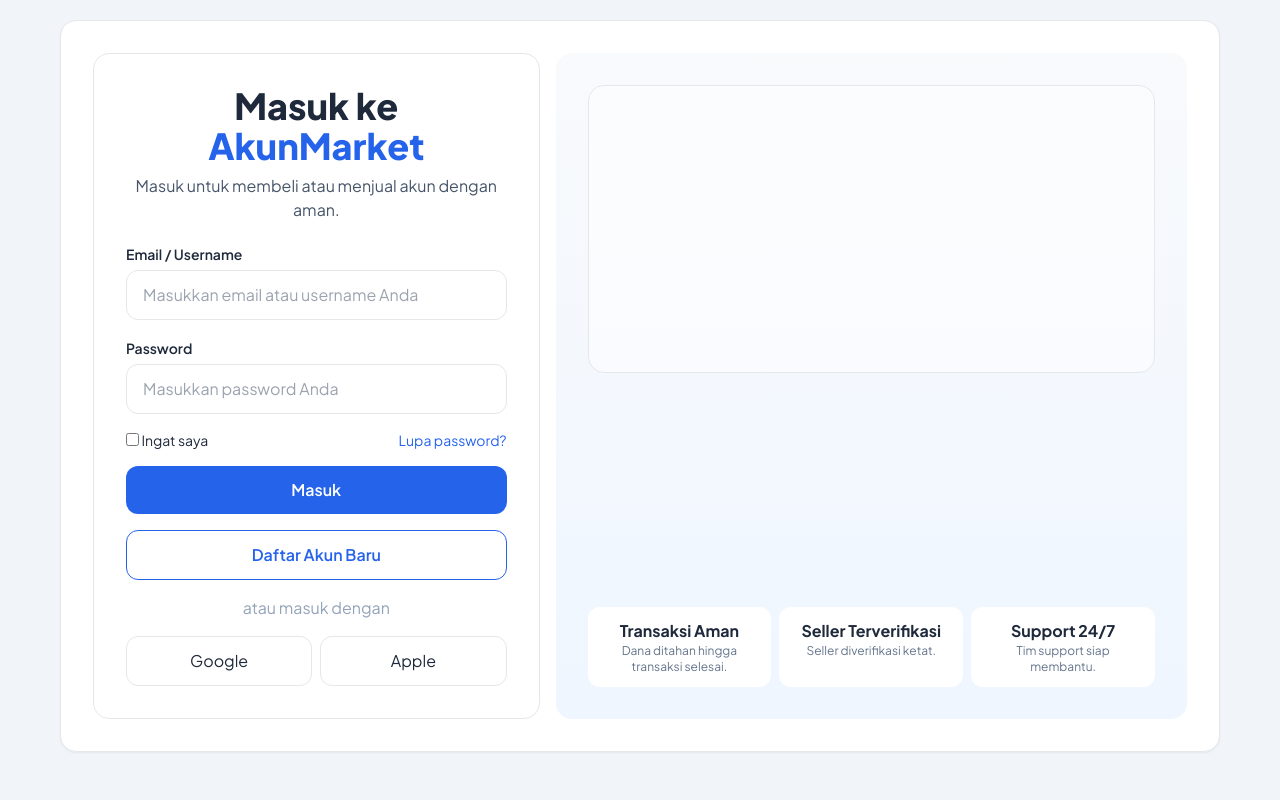
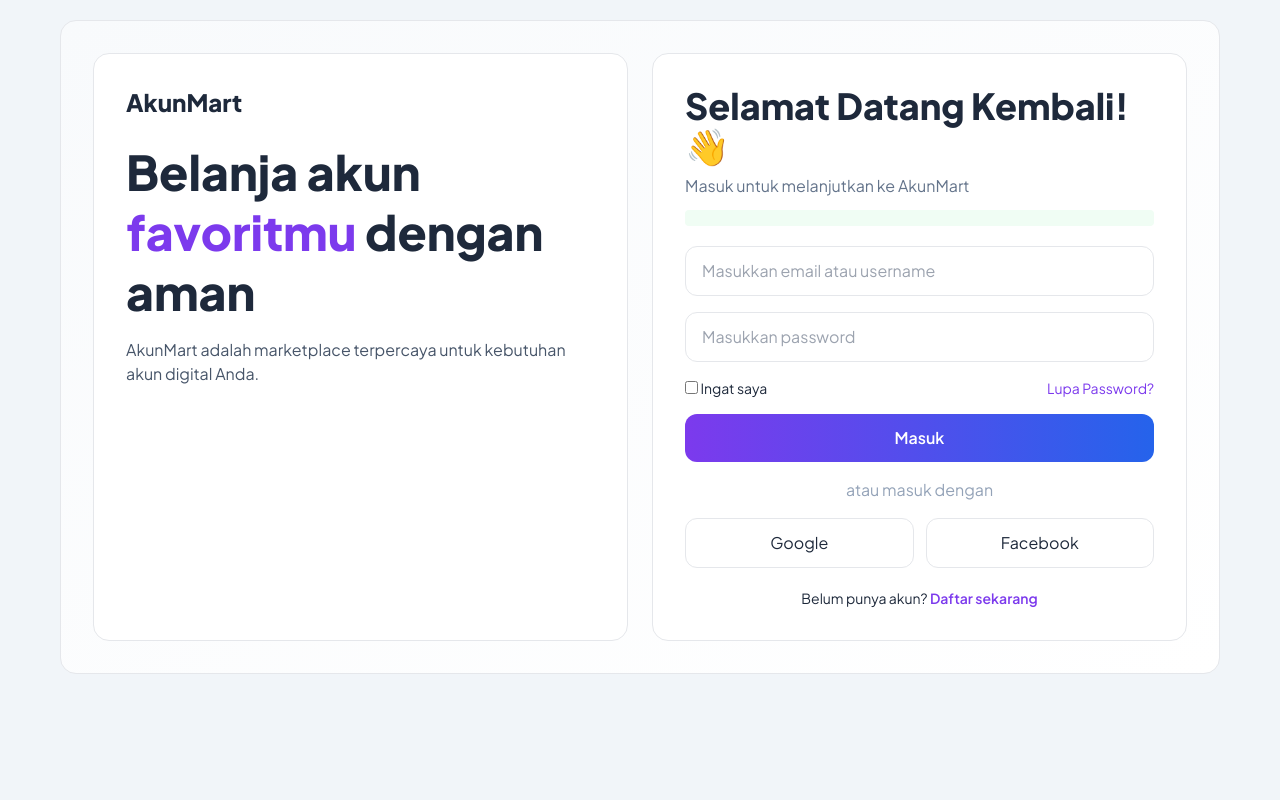
Before and after one commit to ArdiDev-ID/tes, a PHP site: template application/views/auth/login.php in a window 1280 px wide. Run offline with PHP 8.4, Linux system fonts and the light colour scheme; the template is opened without the code that fills it: most values are stand-ins (such as "Sample title", 1, 10 or a date in 2020); data that the repository does not hold is empty; some libraries are stand-ins or nearby versions.

Commit message:
Revamp login UI and add register page with auth flow

```diff
--- a/application/config/routes.php
+++ b/application/config/routes.php
@@ -38,3 +38,4 @@ $route['seller/store'] = 'seller/store/view';
 $route['seller/store/(:any)'] = 'seller/store/view/$1';
 $route['login'] = 'auth/login';
 $route['logout'] = 'auth/logout';
+$route['register'] = 'auth/register';
--- a/application/views/auth/login.php
+++ b/application/views/auth/login.php
@@ -1,27 +1,25 @@
-<div class="bg-white rounded-2xl shadow-sm border overflow-hidden">
-  <div class="grid lg:grid-cols-12 gap-4 p-4 md:p-8">
-    <section class="lg:col-span-5 border rounded-2xl p-5 md:p-8">
-      <h1 class="text-4xl font-extrabold text-center">Masuk ke <span class="text-blue-600">AkunMarket</span></h1>
-      <p class="text-slate-600 text-center mt-2">Masuk untuk membeli atau menjual akun dengan aman.</p>
-      <?php if (!empty($error)): ?><div class="mt-4 p-3 rounded-lg bg-red-50 text-red-700 text-sm"><?= html_escape($error); ?></div><?php endif; ?>
+<div class="min-h-[80vh] bg-gradient-to-br from-slate-50 to-white rounded-2xl border p-4 md:p-8">
+  <div class="grid lg:grid-cols-2 gap-6 items-stretch">
+    <aside class="rounded-2xl p-6 md:p-8 bg-white border">
+      <div class="text-2xl font-extrabold">AkunMart</div>
+      <h1 class="mt-6 text-5xl font-extrabold leading-tight">Belanja akun <span class="text-violet-600">favoritmu</span> dengan aman</h1>
+      <p class="mt-4 text-slate-600">AkunMart adalah marketplace terpercaya untuk kebutuhan akun digital Anda.</p>
+    </aside>
+
+    <section class="rounded-2xl p-6 md:p-8 bg-white border">
+      <h2 class="text-4xl font-extrabold">Selamat Datang Kembali! 👋</h2>
+      <p class="text-slate-500 mt-2">Masuk untuk melanjutkan ke AkunMart</p>
+      <?php if ($this->session->flashdata('auth_success')): ?><div class="mt-3 p-2 rounded bg-green-50 text-green-700 text-sm"><?= html_escape($this->session->flashdata('auth_success')); ?></div><?php endif; ?>
+      <?php if (!empty($error)): ?><div class="mt-3 p-2 rounded bg-red-50 text-red-700 text-sm"><?= html_escape($error); ?></div><?php endif; ?>
       <form method="post" class="mt-5 space-y-4">
-        <div><label class="text-sm font-semibold">Email / Username</label><input name="identity" class="mt-1 w-full border rounded-xl px-4 py-3" placeholder="Masukkan email atau username Anda" required></div>
-        <div><label class="text-sm font-semibold">Password</label><input type="password" name="password" class="mt-1 w-full border rounded-xl px-4 py-3" placeholder="Masukkan password Anda" required></div>
-        <div class="flex justify-between text-sm"><label><input type="checkbox" name="remember" value="1"> Ingat saya</label><a class="text-blue-600" href="#">Lupa password?</a></div>
-        <button class="w-full bg-blue-600 text-white rounded-xl py-3 font-semibold">Masuk</button>
-        <a href="#" class="w-full block text-center border border-blue-600 text-blue-600 rounded-xl py-3 font-semibold">Daftar Akun Baru</a>
+        <input name="identity" class="w-full border rounded-xl px-4 py-3" placeholder="Masukkan email atau username">
+        <input type="password" name="password" class="w-full border rounded-xl px-4 py-3" placeholder="Masukkan password">
+        <div class="flex justify-between text-sm"><label><input type="checkbox"> Ingat saya</label><a href="#" class="text-violet-600">Lupa Password?</a></div>
+        <button class="w-full rounded-xl py-3 text-white font-semibold bg-gradient-to-r from-violet-600 to-blue-600">Masuk</button>
       </form>
       <div class="my-4 text-center text-slate-400">atau masuk dengan</div>
-      <div class="grid grid-cols-2 gap-2"><button class="border rounded-xl py-3">Google</button><button class="border rounded-xl py-3">Apple</button></div>
+      <div class="grid grid-cols-2 gap-3"><button class="border rounded-xl py-3">Google</button><button class="border rounded-xl py-3">Facebook</button></div>
+      <p class="text-center mt-5 text-sm">Belum punya akun? <a class="text-violet-600 font-semibold" href="<?= site_url('register'); ?>">Daftar sekarang</a></p>
     </section>
-
-    <aside class="lg:col-span-7 rounded-2xl bg-gradient-to-b from-slate-50 to-blue-50 p-5 md:p-8 flex flex-col justify-between">
-      <div class="h-72 rounded-2xl bg-white/50 border"></div>
-      <div class="grid grid-cols-3 gap-2 mt-4">
-        <div class="bg-white rounded-xl p-3 text-center"><div class="font-bold">Transaksi Aman</div><div class="text-xs text-slate-500">Dana ditahan hingga transaksi selesai.</div></div>
-        <div class="bg-white rounded-xl p-3 text-center"><div class="font-bold">Seller Terverifikasi</div><div class="text-xs text-slate-500">Seller diverifikasi ketat.</div></div>
-        <div class="bg-white rounded-xl p-3 text-center"><div class="font-bold">Support 24/7</div><div class="text-xs text-slate-500">Tim support siap membantu.</div></div>
-      </div>
-    </aside>
   </div>
 </div>
```
Also changed, not shown: application/controllers/Auth.php (+29 -8 lines), application/models/Auth_model.php (+23 -17 lines), application/views/auth/register.php (added, +22 -0 lines).
